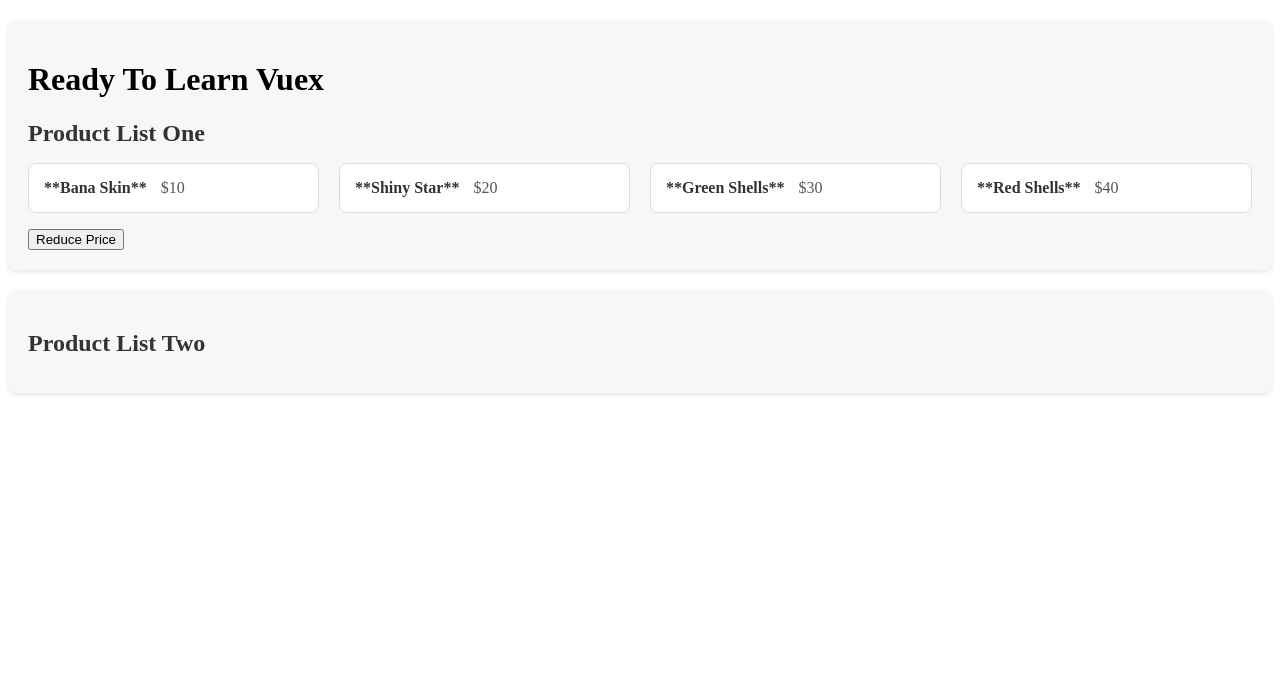
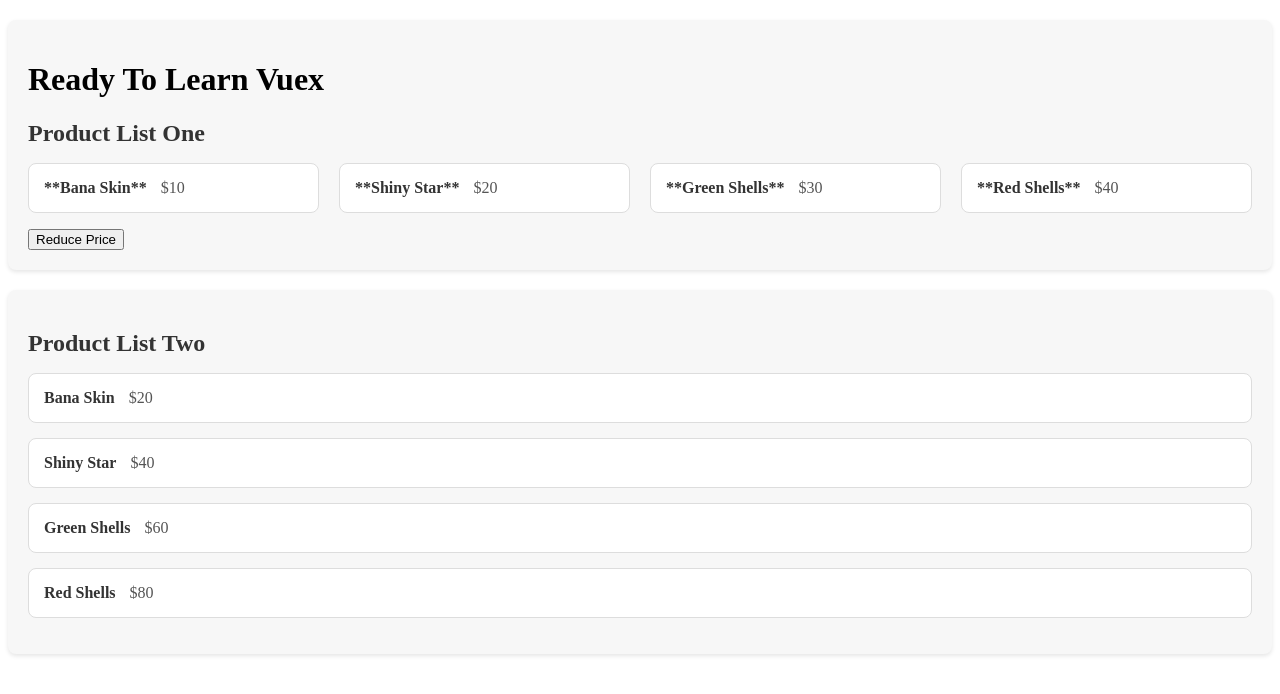
Before and after one commit to KoHeinCs/VuexLearning, a Vue app: page / in a window 1280 px wide. Shown: the top 694 px of the page. Built offline with nearby package versions, Linux system fonts and the light colour scheme.

Commit message:
- rename product module in store so need to update component

```diff
--- a/src/components/ProductListTwo.vue
+++ b/src/components/ProductListTwo.vue
@@ -17,7 +17,7 @@ export default {
     name: 'ProuductListTwo',
     computed: {
         products() {
-            return this.$store.state.products;
+            return this.$store.state.productModule.products;
         }
     }
 }
--- a/src/store/index.js
+++ b/src/store/index.js
@@ -6,7 +6,7 @@ const store = createStore({
     devtools: true,
     strict: true,
     modules:{
-        product:productModule
+        productModule
     }
 })
 
```
